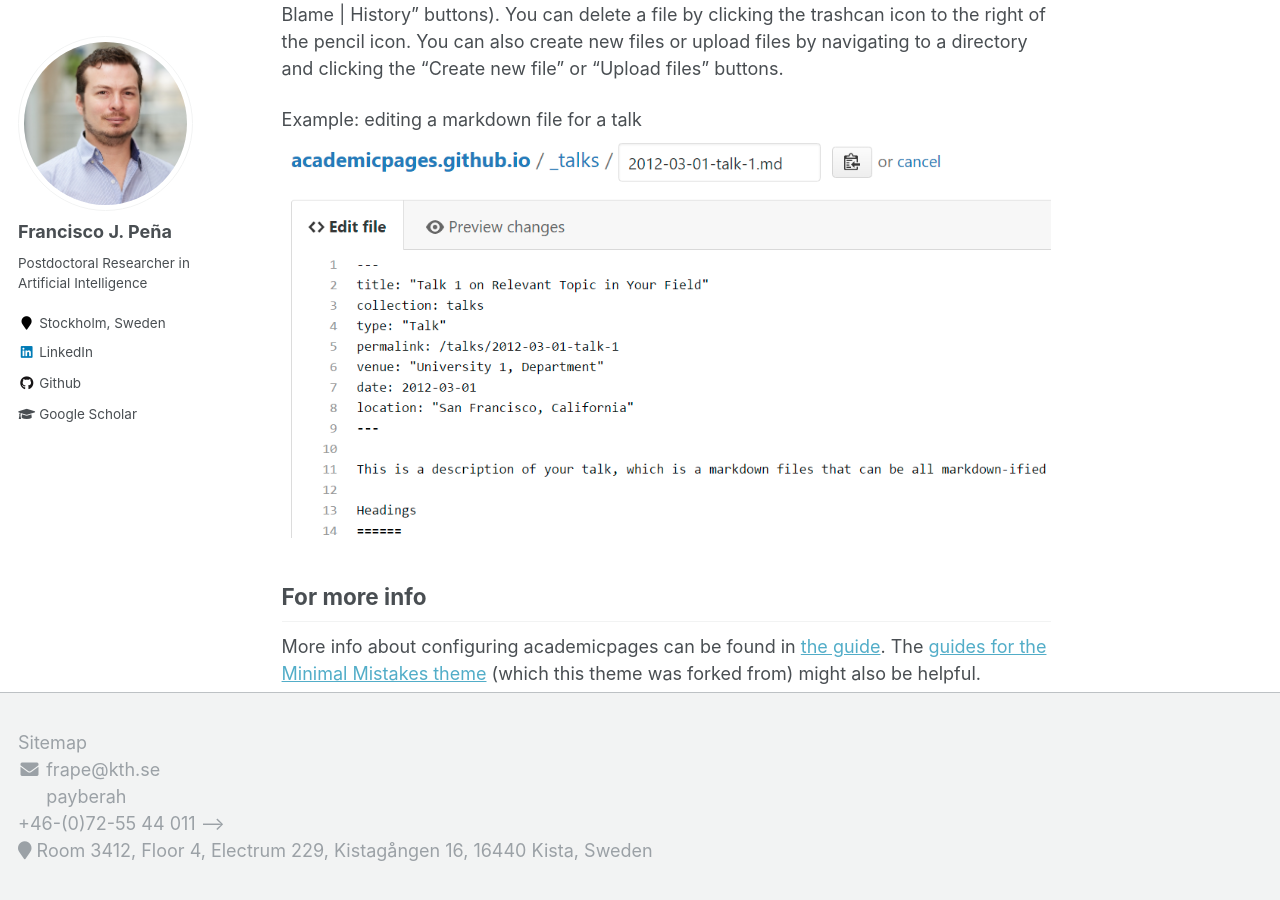
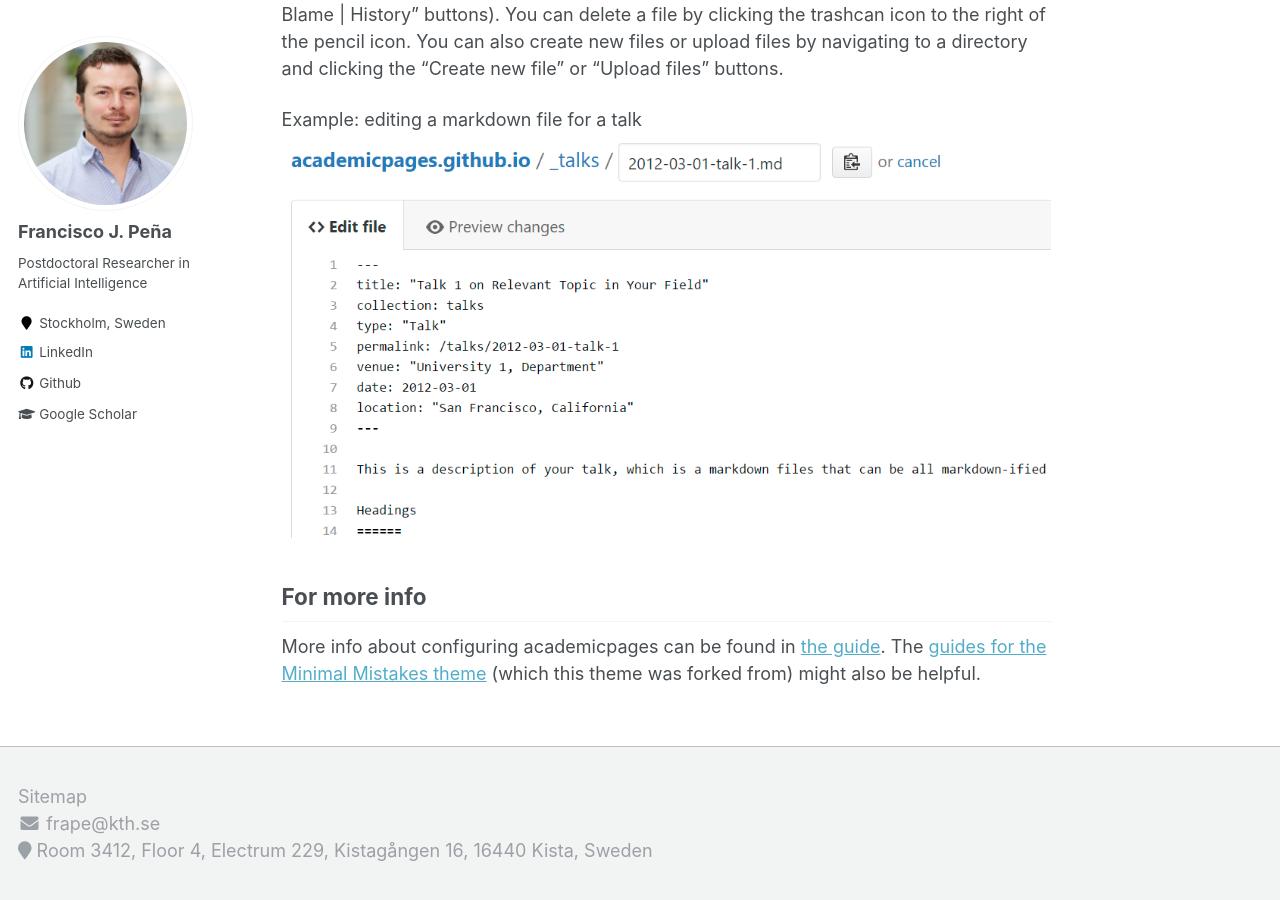
Before and after one commit to melqkiades/melqkiades.github.io, a Jekyll site: the page built from _pages/about.md, in a window 1280 px wide and 900 px high, scrolled down 2463 px. Built offline with Jekyll 4.4.1, drawn with Linux system fonts in a browser that asks for light colours.

Commit message:
Update footer.html

```diff
--- a/_includes/footer.html
+++ b/_includes/footer.html
@@ -3,8 +3,4 @@
 <br>
 <i class="fa fa-fw fa-envelope" aria-hidden="true"></i> frape@kth.se</a>
 <br>
-<i class="fa fa-fw fa-skype" aria-hidden="true"></i> payberah</a>
-<br>
-<! -- <i class="fa fa-fw fa-phone" aria-hidden="true"></i> +46-(0)72-55 44 011</a> -->
-<br>
 <i class="fa fa-map-marker" aria-hidden="true"></i> Room 3412, Floor 4, Electrum 229, Kistagången 16, 16440 Kista, Sweden</a>
```
